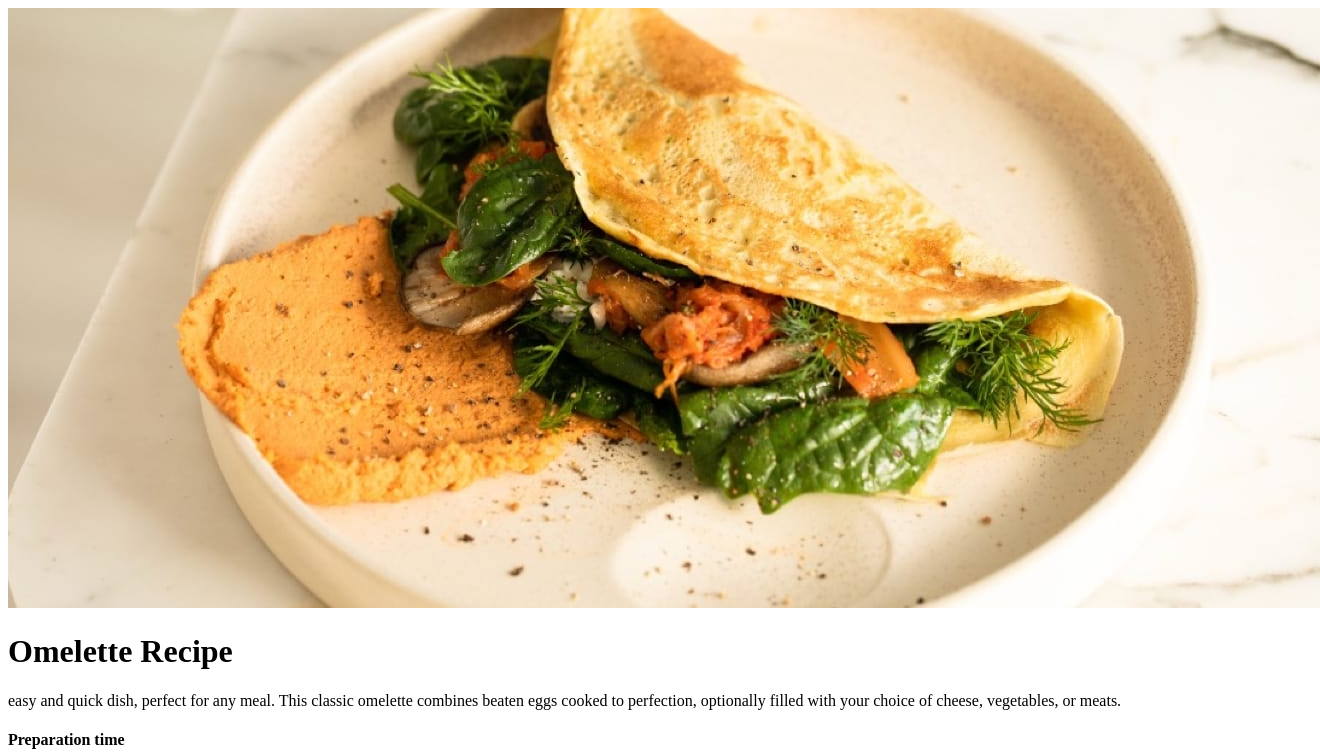
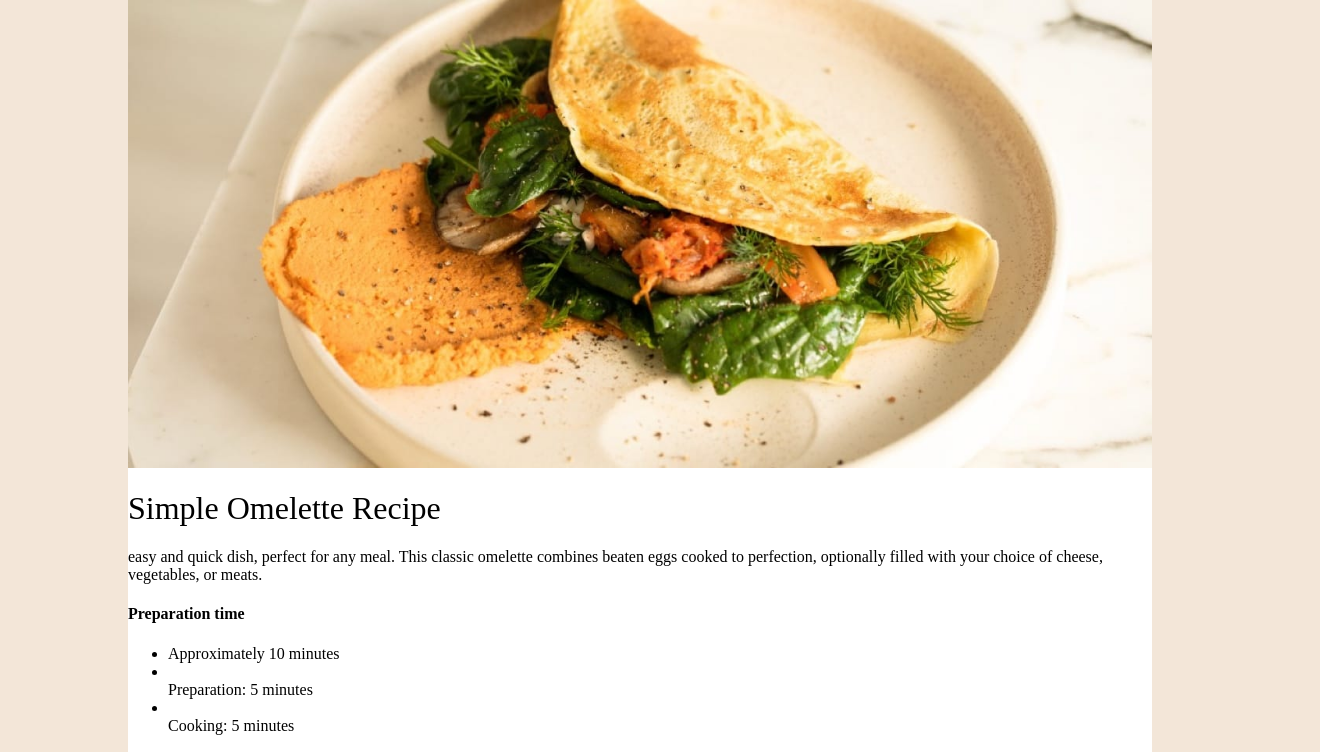
Before and after one commit to cidou59/cidou59-front-end-challenge-cook-recipe, a plain HTML site: page index.html in a window 1280 px wide. Shown: the top 752 px of the page, 1320 px wide, since content can reach past the window. Drawn offline with Linux system fonts and the light colour scheme.

Commit message:
alignement image et main

```diff
--- a/index.html
+++ b/index.html
@@ -16,11 +16,11 @@
 </head>
 <body>
 <main>
-  <div class="image omellette">
+  <div class="image_omellette">
     <img src="./assets/images/image-omelette.jpeg" class="image omellette">
   </div>
 
- <h1>Omelette Recipe</h1>
+ <h1>Simple Omelette Recipe</h1>
 
 <section class="description"> easy and quick dish, perfect for any meal. This classic omelette combines beaten eggs cooked
   to perfection, optionally filled with your choice of cheese, vegetables, or meats.</p>
--- a/style.css
+++ b/style.css
@@ -2,3 +2,65 @@ td /* Toutes les cellules des tableaux... */
 {
     border: 1px solid black; /* auront une bordure de 1px */
 }
+
+/* body{
+    background-color: hsl(30, 54%, 90%);
+} */
+
+
+/* main {
+    background-color: white;
+    width: 50%;
+    margin: 0 auto;
+    display: flex;
+    flex-direction: column;
+
+    align-items: center;
+    padding: 25px;
+    border-radius: 25px;
+} */
+/* main{
+    background-color: white;
+    align-items: center;
+    display: flex;
+    flex-direction: column;
+
+
+} */
+/* section {
+    width: 100%;
+  } */
+
+  body {
+    display: flex;
+    justify-content: center;
+    align-items: center;
+    background-color: hsl(30, 54%, 90%);
+    min-height: 100vh;
+    margin: 0;
+  }
+
+  main {
+    background-color: white;
+    width: 80%; /* Ajustez cette valeur selon vos besoins */
+    max-width: 1200px; /* Ajustez cette valeur selon vos besoins */
+    margin: 0 auto;
+  }
+
+  h1 {
+    font-family: "Young Serif", serif;
+    font-weight: 400;
+    font-style: normal;
+    /* text-align: center; */
+}
+
+.image_omellette {
+    display: flex;
+    justify-content: center;
+    margin-bottom: 20px; /* Espace entre l'image et le titre */
+  }
+
+  .image_omellette img {
+    max-width: 100%;
+    height: auto;
+  }
```
